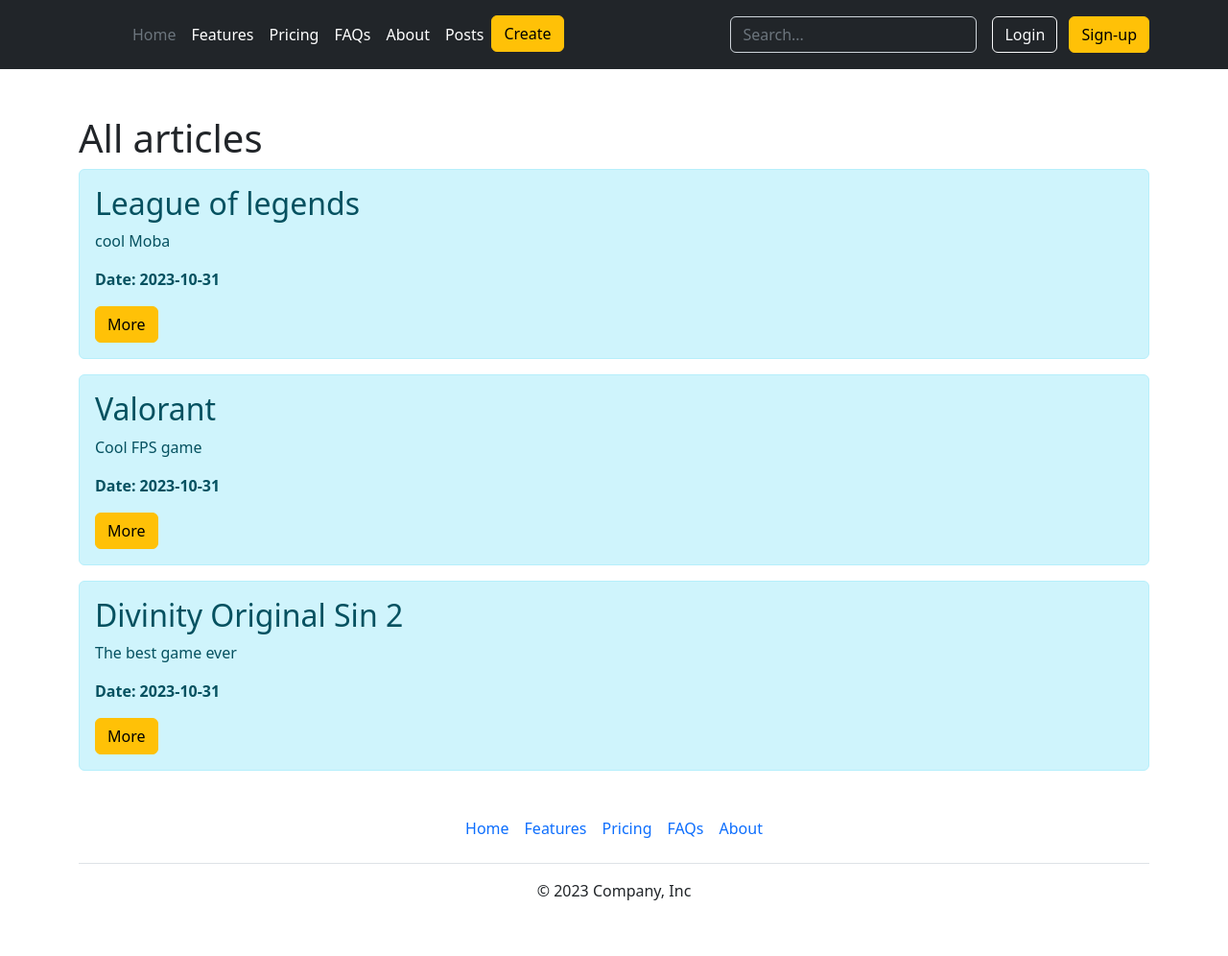
After one commit to kw6rcw9/FlaskProject, a Flask app: page /posts in a window 1280 px wide. The commit adds this page. Shown: the whole page at 96% size. Run offline with Flask 3, Linux system fonts and the light colour scheme.

Commit message:
added model views

```diff
--- a/app.py
+++ b/app.py
@@ -30,6 +30,18 @@ def about():
     return render_template("about.html")
 
 
+@app.route('/posts')
+def posts():
+    articles = Article.query.order_by(Article.date.desc()).all()
+    return render_template("posts.html", articles=articles)
+
+
+@app.route('/posts/<int:id>')
+def post_detail(id):
+    article = Article.query.get(id)
+    return render_template("post_detail.html", article=article)
+
+
 @app.route('/create-article', methods=['POST', 'GET'])
 def create_article():
     if request.method == 'POST':
@@ -42,7 +54,7 @@ def create_article():
         try:
             db.session.add(article)
             db.session.commit()
-            return redirect('/')
+            return redirect('/posts')
 
         except:
             return "Error"
--- a/templates/base.html
+++ b/templates/base.html
@@ -17,11 +17,12 @@
         </a>
 
         <ul class="nav col-12 col-lg-auto me-lg-auto mb-2 justify-content-center mb-md-0">
-          <li><a href="#" class="nav-link px-2 text-secondary">Home</a></li>
+          <li><a href="/" class="nav-link px-2 text-secondary">Home</a></li>
           <li><a href="#" class="nav-link px-2 text-white">Features</a></li>
           <li><a href="#" class="nav-link px-2 text-white">Pricing</a></li>
           <li><a href="#" class="nav-link px-2 text-white">FAQs</a></li>
-          <li><a href="#" class="nav-link px-2 text-white">About</a></li>
+          <li><a href="/about" class="nav-link px-2 text-white">About</a></li>
+            <li><a href="/posts" class="nav-link px-2 text-white">Posts</a></li>
             <li><a href="/create-article" class="btn btn-warning">Create</a></li>
         </ul>
 
--- /dev/null
+++ b/templates/posts.html
@@ -0,0 +1,20 @@
+{% extends 'base.html' %}
+
+{% block title %}
+All articles
+{% endblock %}
+
+{% block body %}
+<div class="container mt-5">
+    <h1>All articles</h1>
+    {% for el in articles %}
+    <div class="alert alert-info">
+        <h2>{{el.title}}</h2>
+        <p> {{el.intro}}</p>
+        <p><b>Date: {{el.date.date()}}</b></p>
+        <a href="/posts/{{el.id}}" class="btn btn-warning">More</a>
+    </div>
+    {% endfor %}
+</div>
+
+{% endblock %}
```
Also changed, not shown: templates/post_detail.html (added, +16 -0 lines), instance/blog.db.
